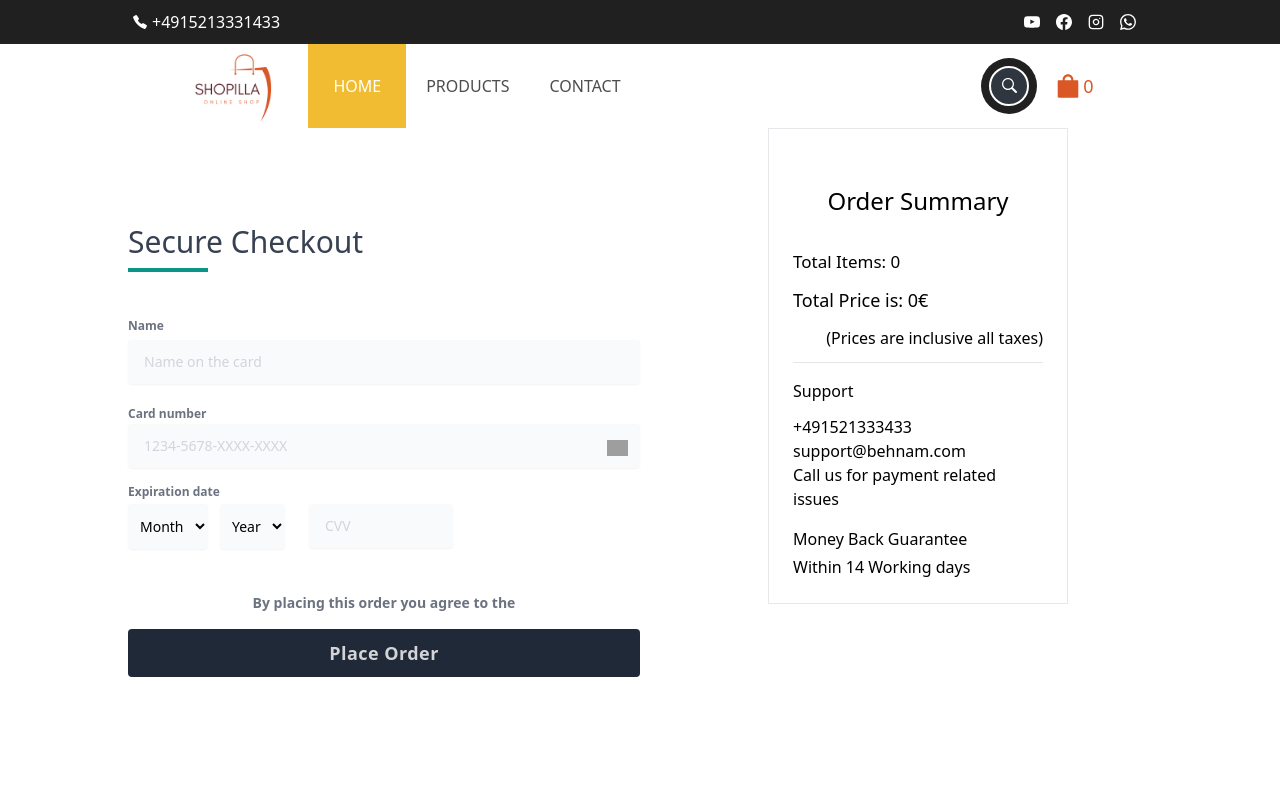
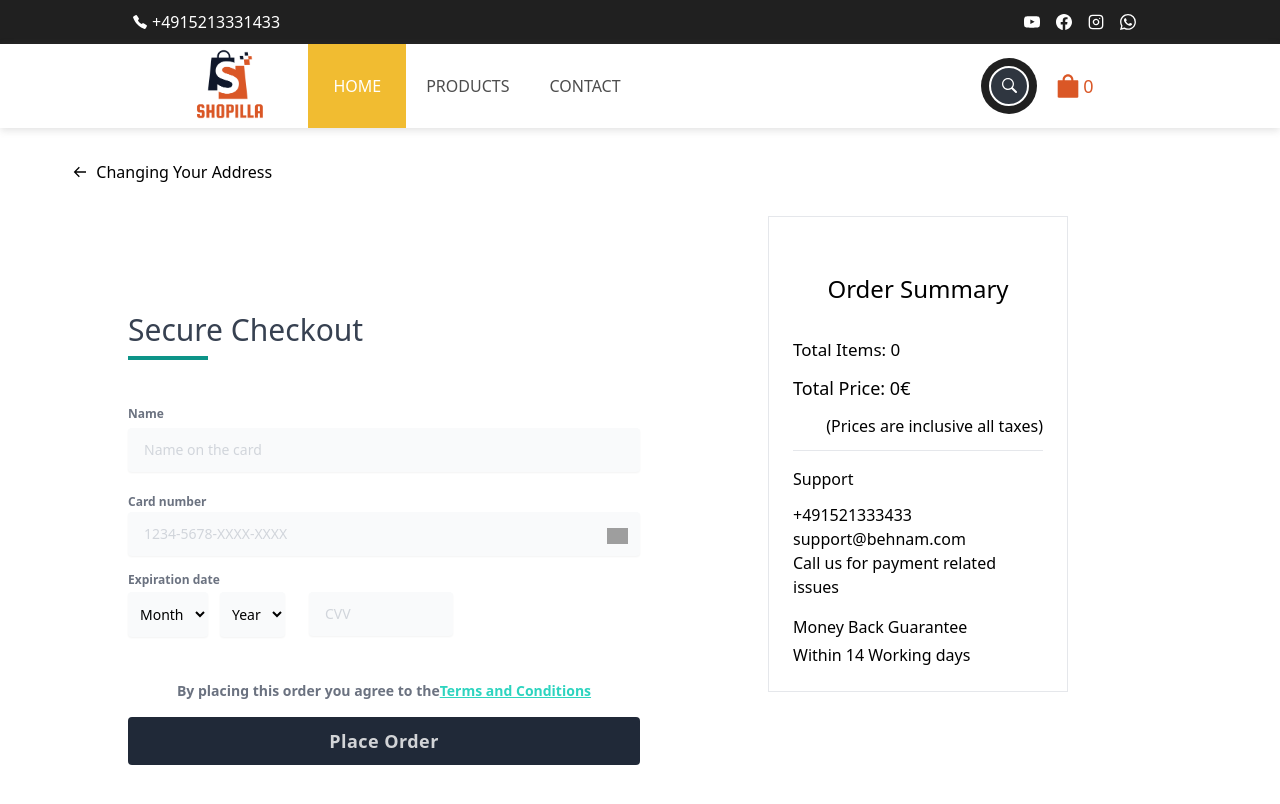
Before and after one commit to S-Rabi/E-Shop, a React (Create React App) app: page /pay in a window 1280 px wide. Shown: the top 804 px of the page. Built offline with nearby package versions, Linux system fonts and the light colour scheme; grey boxes are pictures that could not be loaded.

Commit message:
Logo Added

```diff
--- a/src/components/Cart.js
+++ b/src/components/Cart.js
@@ -50,12 +50,15 @@ function Cart() {
 
   // Clear the cart
   const handleClearCart = () => {
-    setCartItem([]);
+    const result = window.confirm("Are you sure you want to clear the cart?");
+    if (result) {
+      setCartItem([]);
+    }
   };
 
   // Apply Coupon
   const applyCoupon = () => {
-    if (couponInput === "B" && !couponApplied) {
+    if (couponInput === "Shopilla" && !couponApplied) {
       const discountedPrice = (totalPrice * 0.8).toFixed(2);
       setTotalPrice(discountedPrice);
       setCouponApplied(true);
@@ -162,8 +165,6 @@ function Cart() {
               </div>
               <p></p>
               <p className="text-end my-3">
-                {" "}
-                Shipping Fee 5 € <br />
                 <span>(Prices are inclusive all taxes)</span>
               </p>
             </div>
--- a/src/components/Nav.js
+++ b/src/components/Nav.js
@@ -8,7 +8,7 @@ import { IoCallSharp } from "react-icons/io5";
 import { GoSearch } from "react-icons/go";
 import { CartContext } from "../CartContext";
 import { useContext } from "react";
-import Logo from "../assets/1.png";
+import Logo from "../assets/logo2.png";
 //---------------------------------------
 
 const Nav = () => {
--- a/src/components/Payment.js
+++ b/src/components/Payment.js
@@ -1,7 +1,9 @@
 import React from "react";
 import { useContext } from "react";
 import { CartContext } from "../CartContext";
+import { BiArrowBack } from "react-icons/bi";
 
+import { Link } from "react-router-dom";
 export default function Basic() {
   const { cartItem, discounted } = useContext(CartContext);
   console.log("cartItem", cartItem);
@@ -24,6 +26,14 @@ export default function Basic() {
 
   return (
     <div className="payment ">
+      <div className="mx-[40px] ml-[40px]">
+        <Link to="/checkout">
+          <h2 className="m-4 p-4 font-medium flex text-center items-center">
+            <BiArrowBack />
+            &nbsp; Changing Your Address
+          </h2>
+        </Link>
+      </div>
       <div class="relative mx-auto w-full bg-white">
         <div class="grid min-h-screen grid-cols-10">
           <div class="col-span-full py-6 px-4 sm:py-12 lg:col-span-6 lg:py-24">
@@ -113,13 +123,13 @@ export default function Basic() {
                 </div>
               </form>
               <p class="mt-10 text-center text-sm font-semibold text-gray-500">
-                By placing this order you agree to the{" "}
-                {/* <a
-                    href="#"
-                    class="whitespace-nowrap text-teal-400 underline hover:text-teal-600"
-                  >
-                    Terms and Conditions
-                  </a> */}
+                By placing this order you agree to the
+                <a
+                  href=""
+                  class="whitespace-nowrap text-teal-400 underline hover:text-teal-600"
+                >
+                  Terms and Conditions
+                </a>
               </p>
               <button
                 type="submit"
@@ -140,11 +150,11 @@ export default function Basic() {
                   <p>Total Items: {totalItems}</p>
                 </div>
                 <div className="ordered-details flex justify-between w-full my-3 text-[18px] font-medium ">
-                  <p>Total Price is: {totalPrice}€</p>
+                  <p>Total Price: {totalPrice}€</p>
                 </div>
                 {discounted > 0 && (
                   <div className="ordered-details flex justify-between w-full my-3 text-[18px] font-medium ">
-                    <p>Final Price is: {finalPrice}€</p>
+                    <p>Price with DISCOUNT: {finalPrice}€</p>
                   </div>
                 )}
                 <p className="text-end my-3">
--- a/src/index.css
+++ b/src/index.css
@@ -73,10 +73,10 @@ body {
   width: 60%;
 }
 
-.hr {
+/* .hr {
   color: red;
   margin-bottom: 20px;
-}
+} */
 .ordered-items {
   height: 240px;
 }
```
Also changed, not shown: src/assets/logo2.png (added), src/assets/shopillaLogo.png (added).
